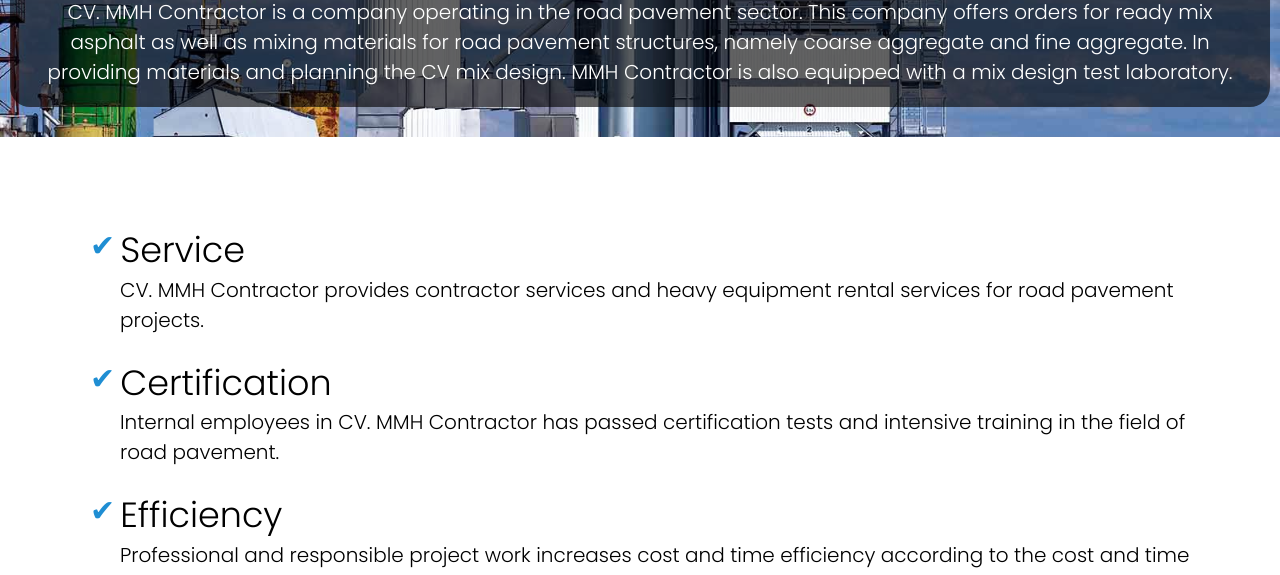
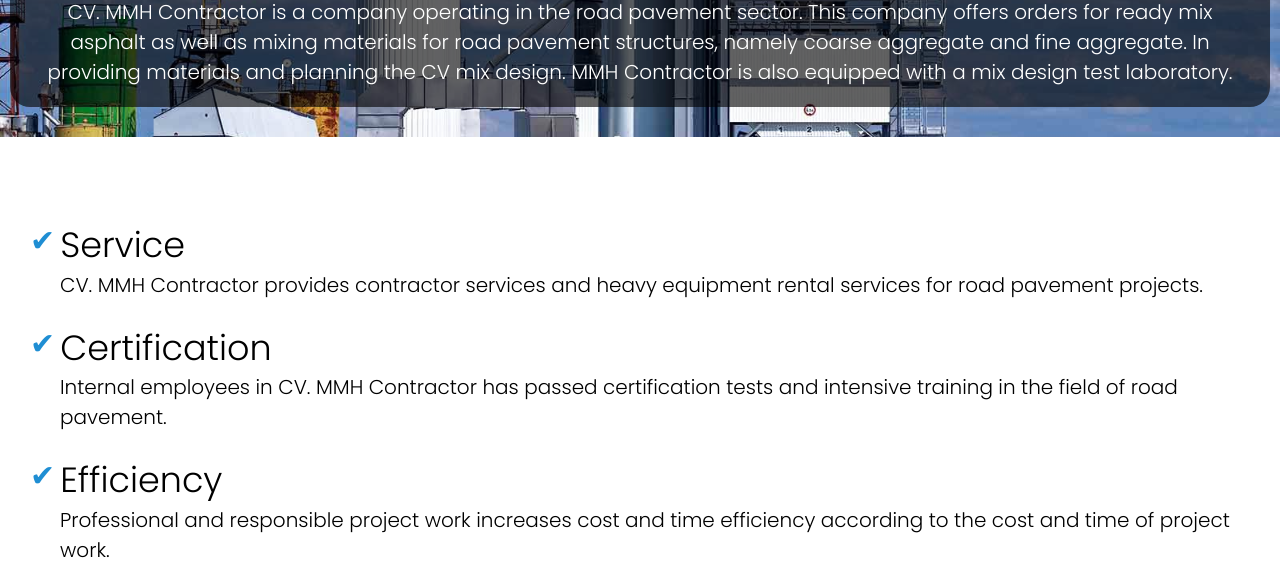
Before and after one commit to revou-fsse-3/milestone-1-meirthmh777, a plain HTML site: page index.html in a window 1280 px wide. Shown: the part 178-753 px from the top of the page. Drawn offline with Linux system fonts and the light colour scheme.

Commit message:
cek service

```diff
--- a/style-service.css
+++ b/style-service.css
@@ -1,6 +1,6 @@
 /* section service */
 #service {
-    padding: 90px;
+    padding: 85px 30px 50px 30px;
     background-color: var(--primary-color);
 }
 ul {
```
